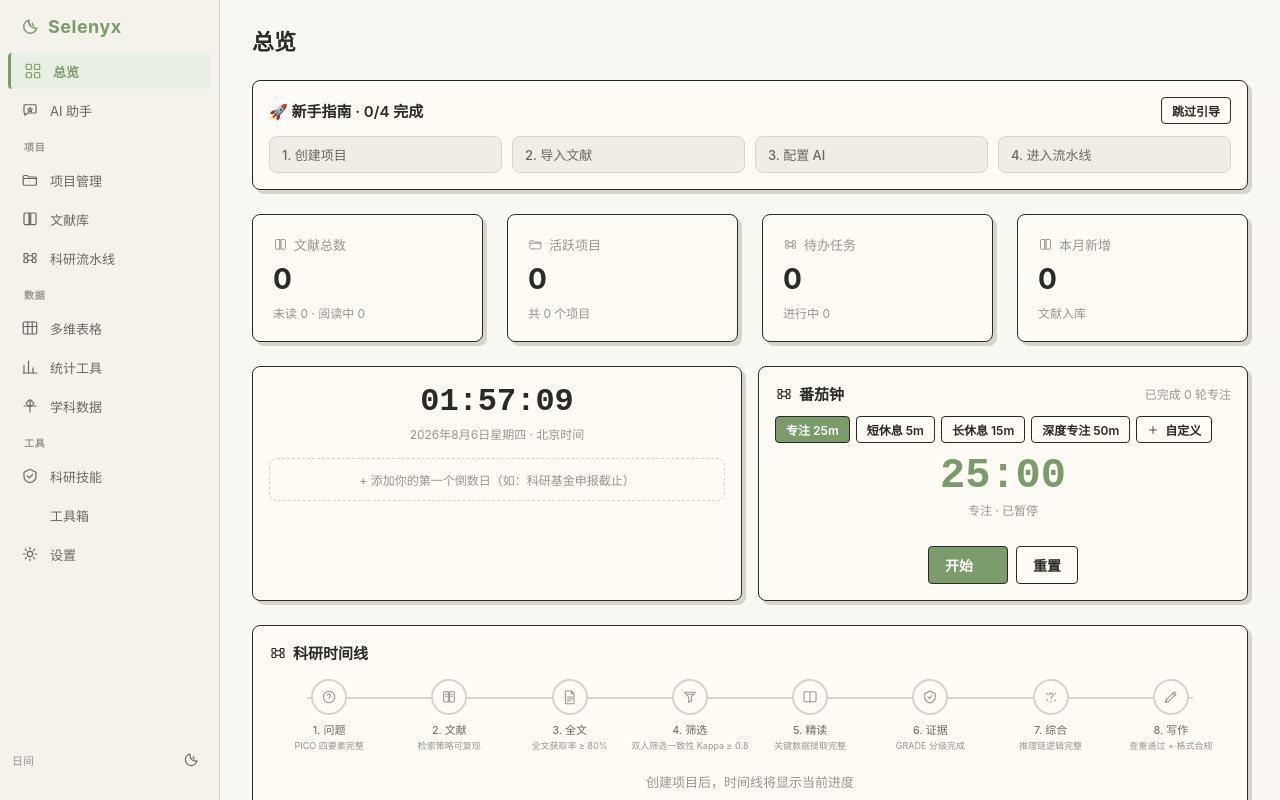
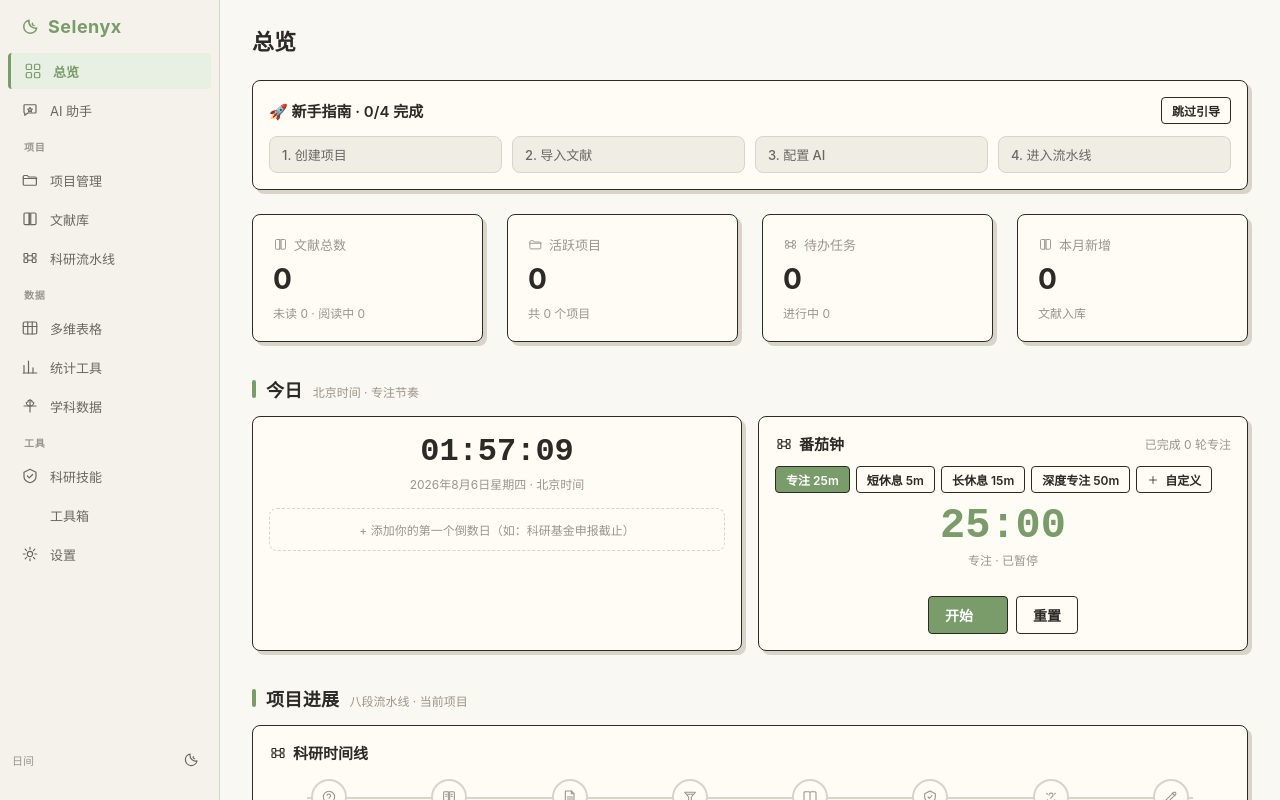
Before and after one commit to pyrelio88-afk/Selenyx, a React (Vite) app in the folder frontend/: page /home/gem/.aily/workdir/task_7669744666866224081/artifacts/r77-annotations.png in a window 1280 px wide. Built offline with nearby package versions, Linux system fonts and the light colour scheme.

Commit message:
R108 R7: 总览页信息分组重构 + emoji换Icon + footer强刷提示

```diff
--- a/frontend/src/App.tsx
+++ b/frontend/src/App.tsx
@@ -17,7 +17,7 @@ import './styles/tokens.css';
 
 export type { ViewKey } from '@stores/appStore';
 
-const APP_VERSION = 'R101 · 2026-08-06';
+const APP_VERSION = 'R108 · 2026-08-07';
 
 // D5: ErrorBoundary — 渲染异常时显示可恢复的错误页而非白屏
 class ErrorBoundary extends Component<{ children: ReactNode }, { hasError: boolean; error: Error | null }> {
@@ -95,6 +95,7 @@ export default function App() {
           {/* D4: 版本号 */}
           <div style={{ textAlign: 'center', padding: '12px 0 4px', fontSize: 11, color: 'var(--text-muted)', opacity: 0.6 }}>
             Selenyx {APP_VERSION}
+            <span style={{ marginLeft: 8 }}>· 如功能未更新请按 Ctrl+Shift+R 强制刷新</span>
           </div>
         </main>
       </div>
--- a/frontend/src/components/ui/Icon.tsx
+++ b/frontend/src/components/ui/Icon.tsx
@@ -20,6 +20,7 @@ export type IconName =
   | 'plus' | 'search' | 'import' | 'download' | 'close' | 'check' | 'chevronRight'
   | 'filter' | 'sort' | 'more'
   | 'menu'
+  | 'warning'
   // 流水线阶段
   | 'stageProblem' | 'stageLiterature' | 'stageFulltext' | 'stageScreening'
   | 'stageReading' | 'stageEvidence' | 'stageSynthesis' | 'stageWriting'
@@ -57,6 +58,7 @@ const PATHS: Record<IconName, ReactNode> = {
   sort: (<><path d="M7 4v16M7 20l-3-3M7 20l3-3M17 20V4M17 4l-3 3M17 4l3 3" /></>),
   more: (<><circle cx="5" cy="12" r="1.4" /><circle cx="12" cy="12" r="1.4" /><circle cx="19" cy="12" r="1.4" /></>),
   menu: (<><rect x="3" y="4" width="18" height="2.4" rx="1.2" /><rect x="3" y="10.8" width="18" height="2.4" rx="1.2" /><rect x="3" y="17.6" width="12" height="2.4" rx="1.2" /></>),
+  warning: (<><path d="M12 4L2.5 20h19L12 4z" /><path d="M12 10v4.5" /><circle cx="12" cy="17.2" r="0.9" fill="currentColor" stroke="none" /></>),
 
   // 流水线阶段 —— 每阶段独立意象，非统一方块
   stageProblem: (<><circle cx="12" cy="12" r="8.5" /><path d="M9.2 9.2a2.8 2.8 0 0 1 5.3 1c0 1.8-2.5 2-2.5 3.5" /><circle cx="12" cy="16.8" r="0.6" fill="currentColor" stroke="none" /></>),
--- a/frontend/src/components/views/DashboardView.tsx
+++ b/frontend/src/components/views/DashboardView.tsx
@@ -515,6 +515,17 @@ function OnboardingChecklist() {
   );
 }
 
+/** R108 R7: 区块标题——强化信息层级（用户反馈"排版看不懂"） */
+function SectionTitle({ title, subtitle }: { title: string; subtitle?: string }) {
+  return (
+    <div style={{ display: 'flex', alignItems: 'baseline', gap: 10, margin: '34px 0 14px' }}>
+      <span style={{ width: 4, height: 18, borderRadius: 2, background: 'var(--accent)', flexShrink: 0, alignSelf: 'center' }} />
+      <h2 style={{ fontSize: 18, fontWeight: 700, margin: 0, letterSpacing: '0.02em' }}>{title}</h2>
+      {subtitle && <span style={{ fontSize: 12, color: 'var(--text-muted)' }}>{subtitle}</span>}
+    </div>
+  );
+}
+
 export function DashboardView() {
   const { references, projects, tasks, tables, setView, currentProjectId } = useAppStore();
 
@@ -561,32 +572,20 @@ export function DashboardView() {
         ))}
       </div>
 
-      {/* 时钟 | 番茄钟 双列；时间线全宽一行（R86 修复右侧空白） */}
-      <div className="grid grid-2" style={{ gap: 16, marginBottom: 24, alignItems: 'stretch' }}>
+      {/* ===== 区块一：今日（时钟 + 番茄钟） ===== */}
+      <SectionTitle title="今日" subtitle="北京时间 · 专注节奏" />
+      <div className="grid grid-2" style={{ gap: 16, alignItems: 'stretch' }}>
         <ClockWidget />
         <PomodoroTimer />
       </div>
+
+      {/* ===== 区块二：项目进展（流水线时间线 + 当前项目） ===== */}
+      <SectionTitle title="项目进展" subtitle="八段流水线 · 当前项目" />
       <TimelineWidget />
-
-      {/* 快捷操作 */}
-      <div className="card" style={{ marginBottom: 24, padding: 16 }}>
-        <h3 style={{ marginBottom: 12, fontSize: 15, fontWeight: 600 }}>快捷操作</h3>
-        <div style={{ display: 'flex', gap: 8, flexWrap: 'wrap' }}>
-          <button className="btn btn-primary" onClick={() => setView('projects')}><Icon name="plus" size={16} /> 新建项目</button>
-          <button className="btn" onClick={() => setView('references')}><Icon name={NAV_ICONS.references} size={16} /> 管理文献</button>
-          <button className="btn" onClick={() => setView('tables')}><Icon name={NAV_ICONS.tables} size={16} /> 多维表格</button>
-          <button className="btn" onClick={() => setView('pipeline')}><Icon name={NAV_ICONS.pipeline} size={16} /> 科研流水线</button>
-          <button className="btn" onClick={() => setView('aiChat')}><Icon name={NAV_ICONS.aiChat} size={16} /> AI 对话</button>
-          <button className="btn" onClick={() => setView('skills')}><Icon name={NAV_ICONS.skills} size={16} /> 科研技能</button>
-          {useAppStore.getState().llmConfig == null && (
-            <button className="btn btn-danger-ghost" onClick={() => setView('settings')}>⚠ 先配置 LLM</button>
-          )}
-        </div>
-      </div>
 
       {/* 当前项目进度 */}
       {currentProject && (
-        <div className="card" style={{ marginBottom: 24, cursor: 'pointer' }} onClick={() => setView('pipeline')}>
+        <div className="card" style={{ marginTop: 16, cursor: 'pointer' }} onClick={() => setView('pipeline')}>
           <div style={{ display: 'flex', justifyContent: 'space-between', alignItems: 'center', marginBottom: 12 }}>
             <h3 style={{ fontSize: 15, fontWeight: 600 }}>{currentProject.name}</h3>
             <span style={{ fontSize: 12, color: 'var(--text-muted)' }}>点击进入流水线 →</span>
@@ -606,6 +605,24 @@ export function DashboardView() {
         </div>
       )}
 
+      {/* ===== 区块三：快捷操作 ===== */}
+      <SectionTitle title="快捷操作" />
+      <div className="card" style={{ padding: 16 }}>
+        <div style={{ display: 'flex', gap: 8, flexWrap: 'wrap' }}>
+          <button className="btn btn-primary" onClick={() => setView('projects')}><Icon name="plus" size={16} /> 新建项目</button>
+          <button className="btn" onClick={() => setView('references')}><Icon name={NAV_ICONS.references} size={16} /> 管理文献</button>
+          <button className="btn" onClick={() => setView('tables')}><Icon name={NAV_ICONS.tables} size={16} /> 多维表格</button>
+          <button className="btn" onClick={() => setView('pipeline')}><Icon name={NAV_ICONS.pipeline} size={16} /> 科研流水线</button>
+          <button className="btn" onClick={() => setView('aiChat')}><Icon name={NAV_ICONS.aiChat} size={16} /> AI 对话</button>
+          <button className="btn" onClick={() => setView('skills')}><Icon name={NAV_ICONS.skills} size={16} /> 科研技能</button>
+          {useAppStore.getState().llmConfig == null && (
+            <button className="btn btn-danger-ghost" onClick={() => setView('settings')}><Icon name="warning" size={16} /> 先配置 LLM</button>
+          )}
+        </div>
+      </div>
+
+      {/* ===== 区块四：最近动态（文献 / 项目 / 表格） ===== */}
+      <SectionTitle title="最近动态" subtitle="文献 · 项目 · 表格" />
       <div className="grid grid-2">
         <div className="card">
           <h3 style={{ marginBottom: 12, fontSize: 16, display: 'flex', alignItems: 'center', gap: 6, justifyContent: 'space-between' }}>
```
